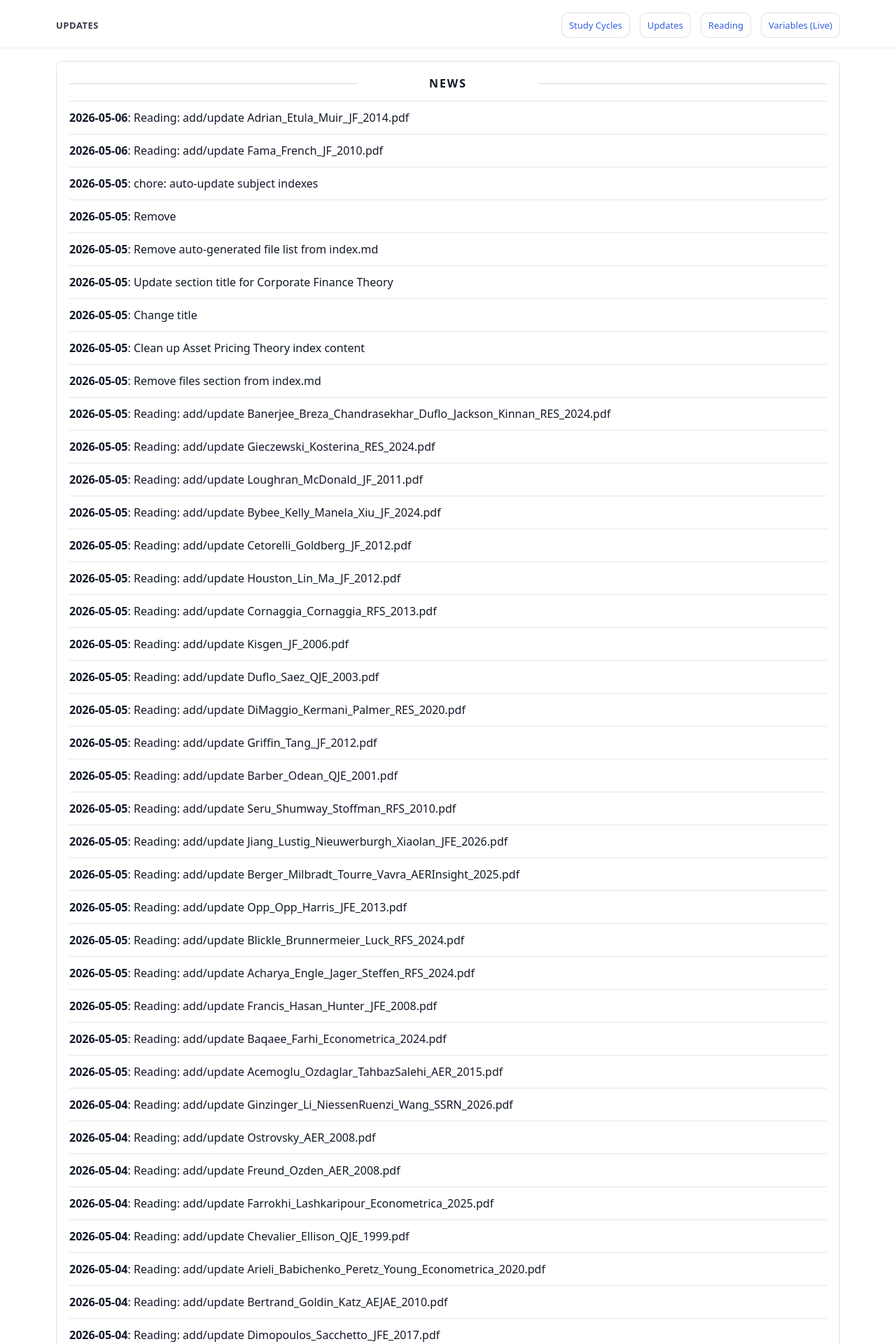
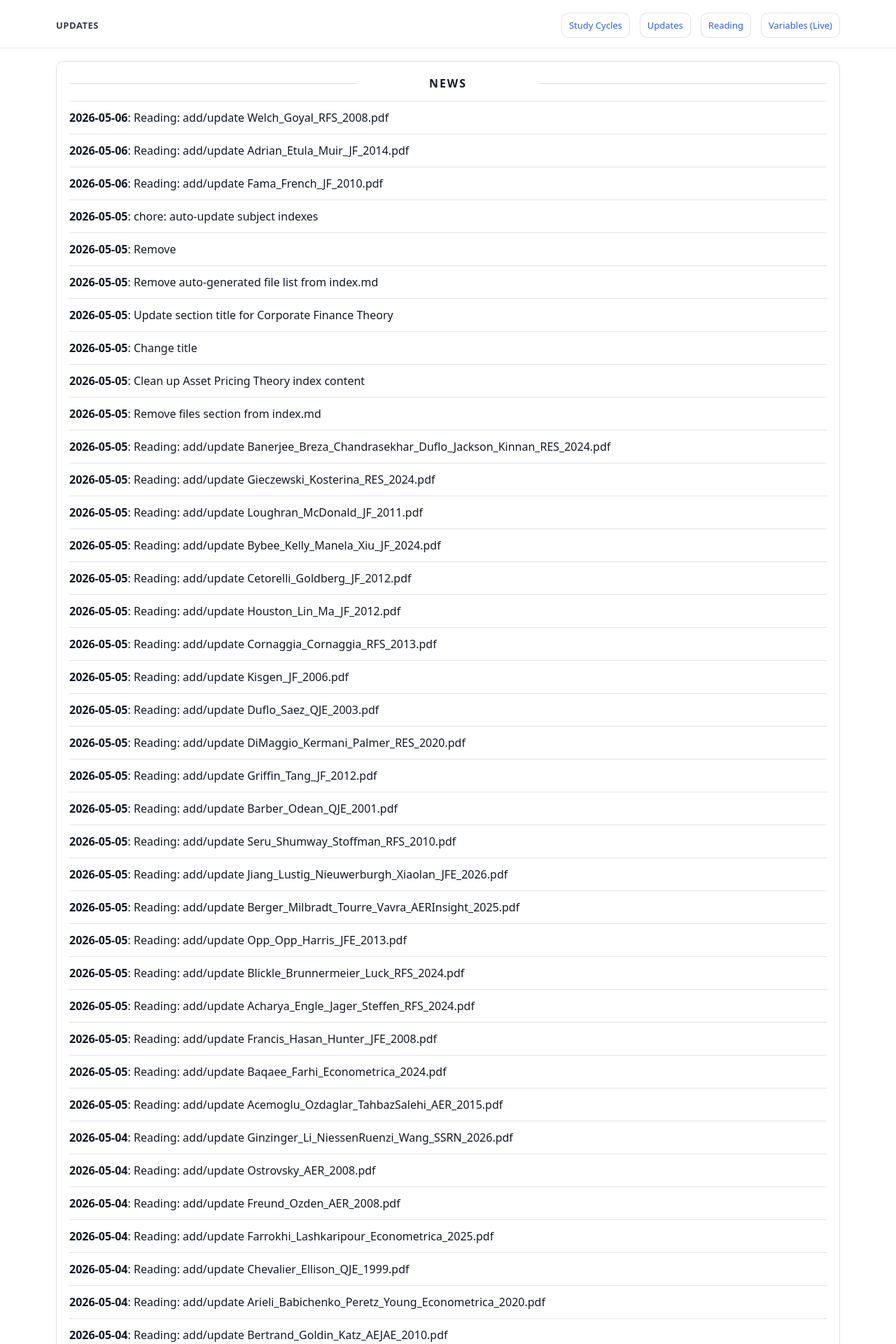
Before and after one commit to yaxinzn/study-archive, a Jekyll site: the page built from updates/index.md, in a window 1280 px wide. Shown: the top 1920 px of the page at 70% size. Built offline with Jekyll 4.4.1, drawn with Linux system fonts in a browser that asks for light colours; some of the changed text lies outside the part shown.

Commit message:
chore: update NEWS feed

```diff
--- a/_data/news.yml
+++ b/_data/news.yml
@@ -1,4 +1,7 @@
 # Auto-generated update history (sorted newest -> oldest). Do not edit manually.
+- ts: "1778014608"
+  date: "2026-05-06"
+  title: "Reading: add/update Welch_Goyal_RFS_2008.pdf"
 - ts: "1778014528"
   date: "2026-05-06"
   title: "Reading: add/update Adrian_Etula_Muir_JF_2014.pdf"
```
